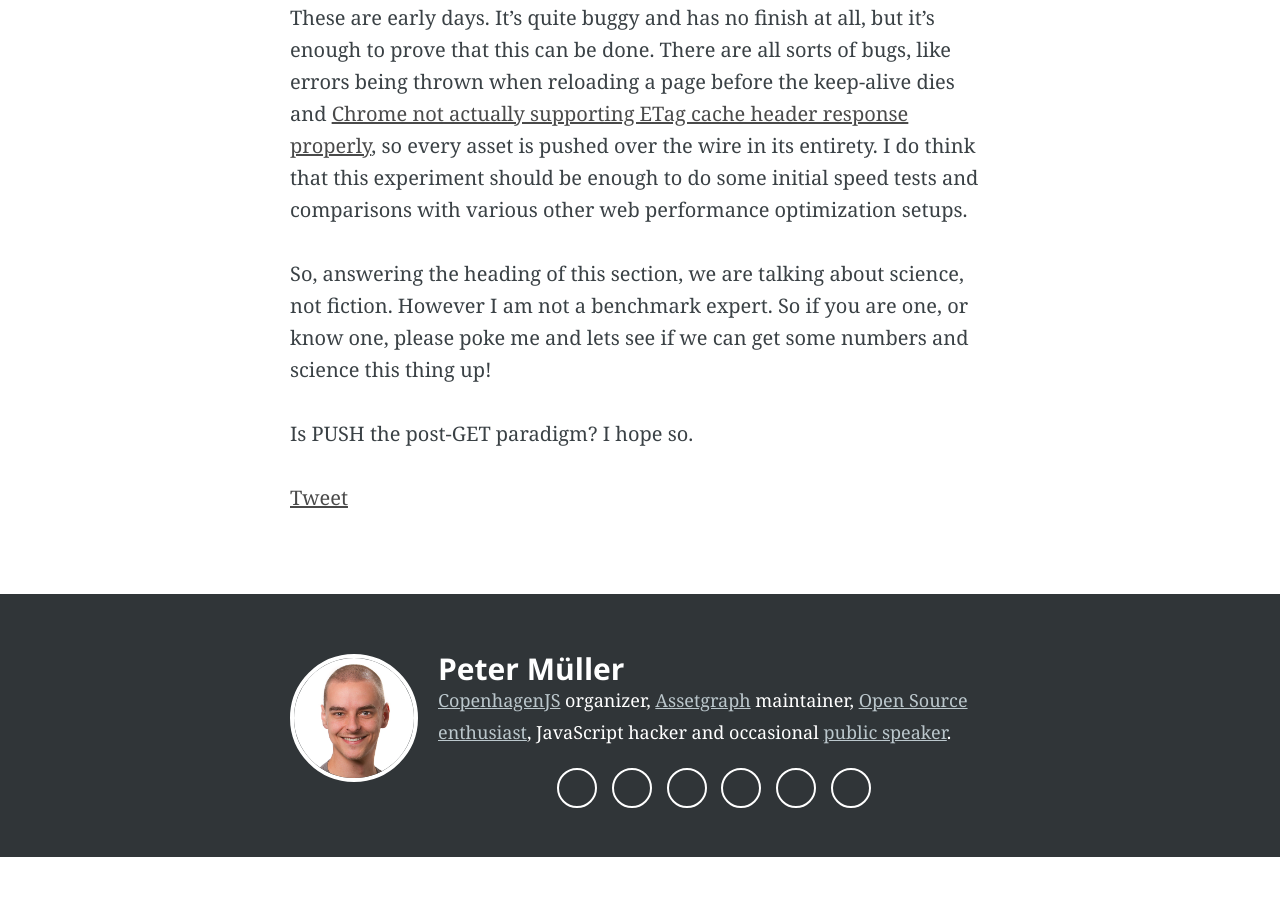
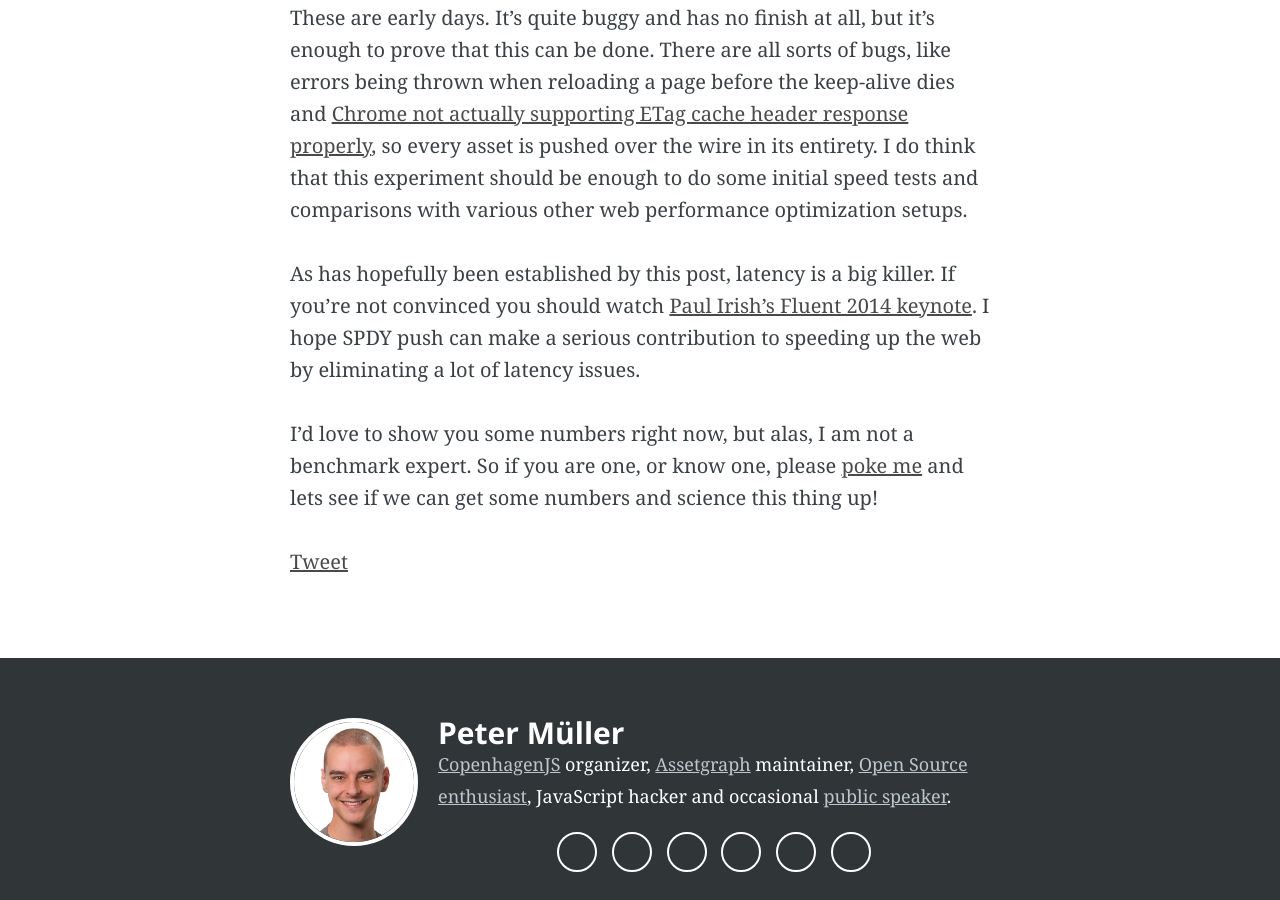
Before and after one commit to Munter/mntr.dk, a Jekyll site: the page built from src/_posts/2014-02-27-push-the-post-get-paradigm.md, in a window 1280 px wide and 900 px high, scrolled down 6687 px. Built offline with Jekyll 4.4.1, drawn with Linux system fonts in a browser that asks for light colours; some web fonts are replaced; Markdown is read by kramdown in place of the engine named in the settings; comment, search, counter and statistics services are not loaded; before the commit the page ends 7544 px from its top, so only the background shows below that; some of the changed text lies outside the part shown.

Commit message:
push post updates

```diff
--- a/src/_posts/2014-02-27-push-the-post-get-paradigm.md
+++ b/src/_posts/2014-02-27-push-the-post-get-paradigm.md
@@ -76,7 +77,7 @@ You might be able to build a server that knows how to interpret [HAR files](http
 This one is my favorite, and where I get to pitch one of my personal projects. [Assetgraph](https://github.com/assetgraph/assetgraph) can be used to statically analyze your web assets and create a graph model that contains all files and relations between them. Think of it as a browser that scrapes your entire site, except it only ever visits every resource once and can run directly on your file system. Having your static file server traverse the entire dependency graph on startup would seed it with all the contextual knowledge it needs for SPDY PUSH.
 
 
-## Science or Fiction?
+## Making it happen
 
 So I wanted to take a look at what is possible with the technology we have now, and see if we can get to the point where performance measurements and comparisons with existing solutions are actually possible. Needless to say, SPDY or HTTP2 aren't mainstream yet, but it's nice to be prepared.
 
@@ -86,6 +87,6 @@ So after a few hours of hacking I came up with [expush](https://github.com/Munte
 
 These are early days. It's quite buggy and has no finish at all, but it's enough to prove that this can be done. There are all sorts of bugs, like errors being thrown when reloading a page before the keep-alive dies and [Chrome not actually supporting ETag cache header response properly](https://groups.google.com/d/msg/spdy-dev/TetVOinB-LM/rODtXlx1KUQJ), so every asset is pushed over the wire in its entirety. I do think that this experiment should be enough to do some initial speed tests and comparisons with various other web performance optimization setups.
 
-So, answering the heading of this section, we are talking about science, not fiction. However I am not a benchmark expert. So if you are one, or know one, please poke me and lets see if we can get some numbers and science this thing up!
+As has hopefully been established by this post, latency is a big killer. If you're not convinced you should watch <a href="https://www.youtube.com/watch?v=R8W_6xWphtw">Paul Irish's Fluent 2014 keynote</a>. I hope SPDY push can make a serious contribution to speeding up the web by eliminating a lot of latency issues.
 
-Is PUSH the post-GET paradigm? I hope so.
+I'd love to show you some numbers right now, but alas, I am not a benchmark expert. So if you are one, or know one, please <a href="https://twitter.com/_munter_">poke me</a> and lets see if we can get some numbers and science this thing up!
```
Also changed, not shown: other parts of src/_posts/2014-02-27-push-the-post-get-paradigm.md (+3 -2 lines).
